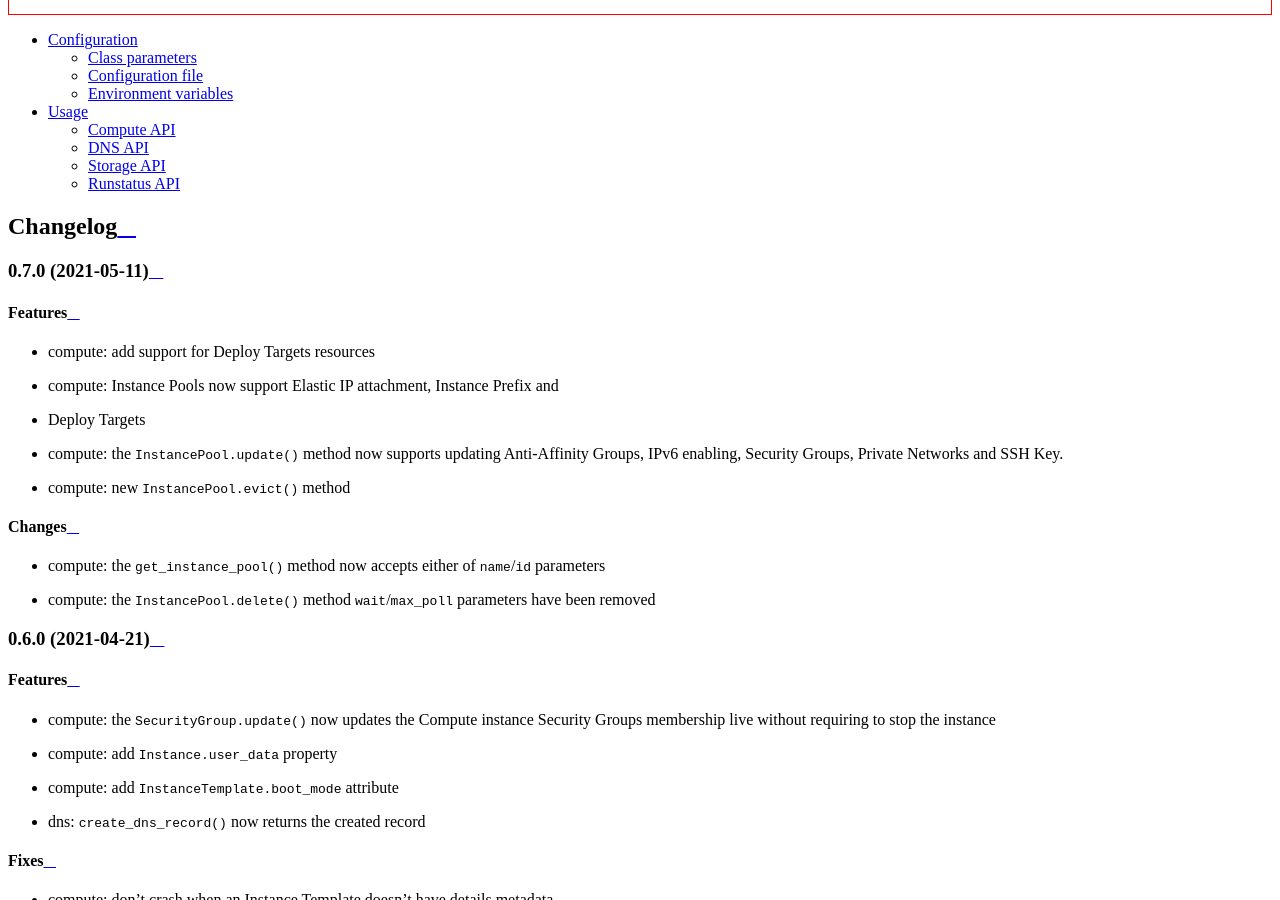
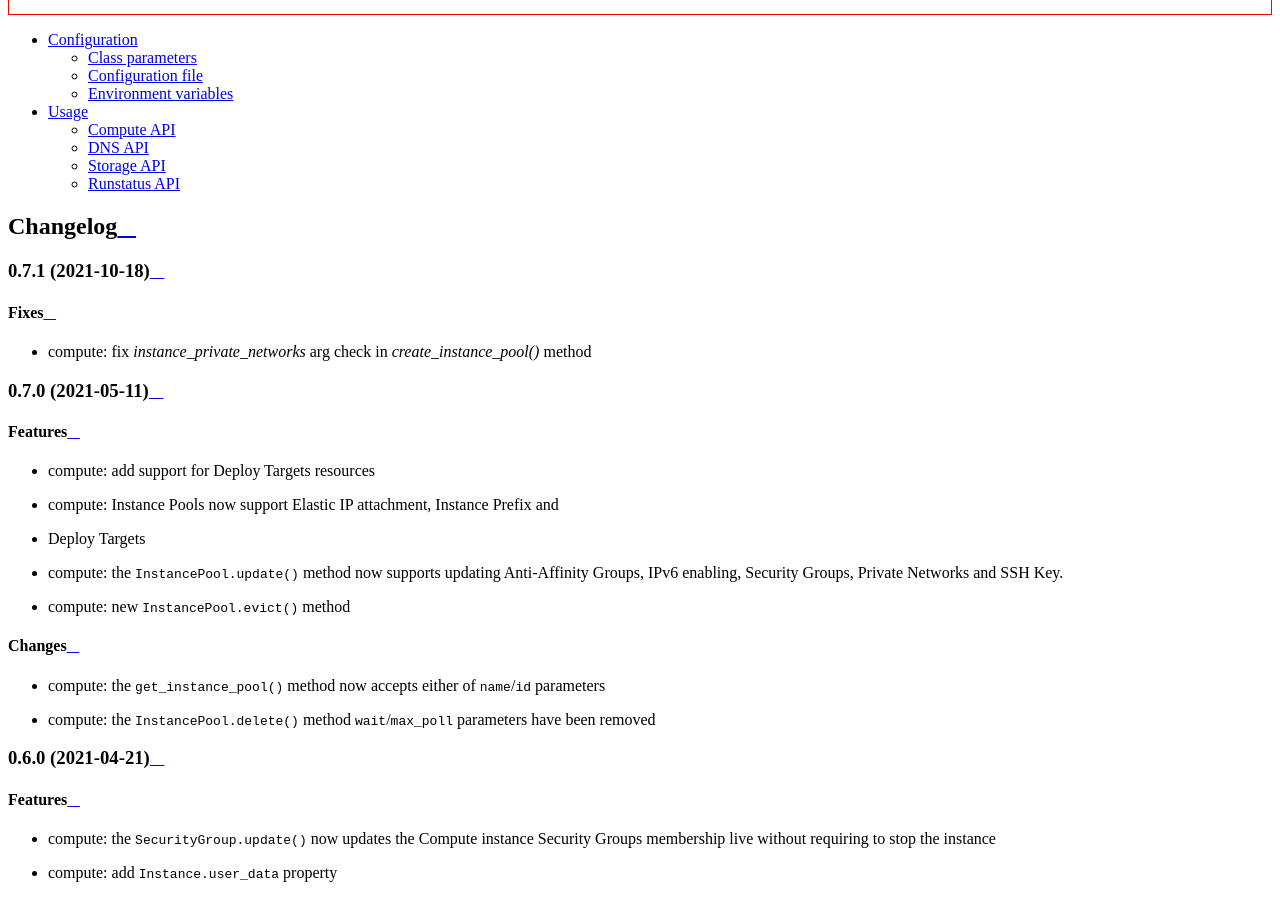
Before and after one commit to exoscale/python-exoscale, a Sphinx documentation site: the page built from docs/index.rst, in a window 1280 px wide and 900 px high, scrolled down 692 px. Built offline with Sphinx 7.4.7 and the Read the Docs theme 2.0.0, drawn with Linux system fonts in a browser that asks for light colours; pages that are not in the unit, such as notebooks, are missing from menus.

Commit message:
Prepare release

```diff
--- a/docs/index.rst
+++ b/docs/index.rst
@@ -16,8 +16,18 @@ with high-level Python bindings.
   usage
   modules
 
+
 Changelog
 ---------
+
+0.7.1 (2021-10-18)
+~~~~~~~~~~~~~~~~~~
+
+Fixes
+*****
+
+- compute: fix `instance_private_networks` arg check in `create_instance_pool()` method
+
 
 0.7.0 (2021-05-11)
 ~~~~~~~~~~~~~~~~~~
@@ -39,6 +49,7 @@ Changes
   parameters
 - compute: the ``InstancePool.delete()`` method ``wait``/``max_poll`` parameters have
   been removed
+
 
 0.6.0 (2021-04-21)
 ~~~~~~~~~~~~~~~~~~
--- a/setup.py
+++ b/setup.py
@@ -16,7 +16,7 @@ setup(
     long_description=long_description,
     long_description_content_type="text/markdown",
     packages=find_packages(exclude=("tests",)),
-    version="0.7.0",
+    version="0.7.1",
     license="ISC",
     url="https://github.com/exoscale/python-exoscale",
     author="Exoscale",
```
